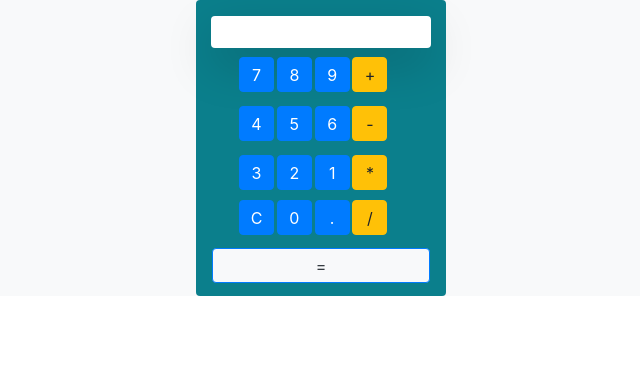
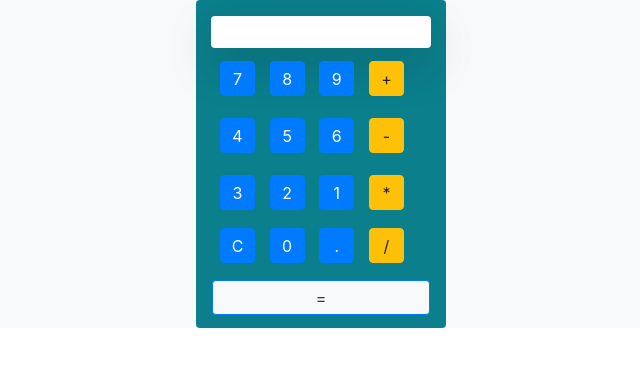
Before and after one commit to JamilaaH/js_dom_calculatrice, a website with bundled scripts: page index.html in a window 1280 px wide. Shown: the whole page, without its empty margins (319-959 px from the left). Built offline with nearby package versions, Linux system fonts and the light colour scheme.

Commit message:
rectif design

```diff
--- a/index.html
+++ b/index.html
@@ -10,7 +10,7 @@
 
 
     <div id="content" class="bg-light">
-        <div class="boite container  py-2 d-flex align-items-center flex-column">
+        <div class="boite container  py-2 d-flex align-items-center justify-content-center flex-column">
             <!-- imput -->
             <div class="container pt-2">
                 <div class="row">
@@ -21,65 +21,65 @@
             </div>
 
             <!-- rangée 1 -->
-            <div class="row ml-2 mt-1">
-                <div class="col-md-2">
+            <div class="row  mt-1">
+                <div class="col-2 m-1">
                     <button type="button"  class="sept chiffre btn btn-primary">7</button>
                 </div>
-                <div class="col-md-2">
+                <div class="col-2 m-1">
                     <button  type="button" class="huit chiffre btn btn-primary">8</button>
                 </div>
-                <div class="col-md-2">
+                <div class="col-2 m-1">
                     <button  type="button" class="neuf chiffre btn btn-primary">9</button>
                 </div>
-                <div class="col-md-2">
+                <div class="col-2 m-1">
                     <button type="button" class="operation btn btn-warning">+</button>
                 </div>
             </div>
 
             <!-- rangée 2 -->
-            <div class="row ml-2 mt-1">
-                <div class="col-2">
+            <div class="row  mt-1">
+                <div class="col-2 m-1">
                     <button type="button" class="quatre chiffre btn chiffre btn-primary">4</button>
                 </div>
-                <div class="col-2">
+                <div class="col-2 m-1">
                     <button type="button" class="cinq chiffre btn chiffre btn-primary">5</button>
                 </div>
-                <div class="col-2">
+                <div class="col-2 m-1">
                     <button type="button" class="six chiffre btn chiffre btn-primary">6</button>
                 </div>
-                <div class="col-2">
+                <div class="col-2 m-1">
                     <button type="button" class="soustraction operation btn btn-warning">-</button>
                 </div>
             </div>
 
             <!-- rangée 3 -->
-            <div class="row ml-2 mt-1">
-                <div class="col-2">
+            <div class="row  mt-1">
+                <div class="col-2 m-1">
                     <button type="button" class="trois chiffre btn chiffre btn-primary">3</button>
                 </div>
-                <div class="col-2">
+                <div class="col-2 m-1">
                     <button type="button" class="deux chiffre btn chiffre btn-primary">2</button>
                 </div>
-                <div class="col-2">
+                <div class="col-2 m-1">
                     <button type="button" class="un chiffre btn chiffre btn-primary">1</button>
                 </div>
-                <div class="col-2">
+                <div class="col-2 m-1">
                     <button type="button" class="multip operation btn btn-warning">*</button>
                 </div>
             </div>
 
             <!-- rangée 4 -->
-            <div class="row ml-2">
-                <div class="col-2">
+            <div class="row ">
+                <div class="col-2 m-1">
                     <button type="button" class="clear  btn  btn-primary">C</button>
                 </div>
-                <div class="col-2">
+                <div class="col-2 m-1">
                     <button type="button" class="zero chiffre btn chiffre btn-primary">0</button>
                 </div>
-                <div class="col-2">
+                <div class="col-2 m-1">
                     <button type="button" class="point btn btn-primary">.</button>
                 </div>
-                <div class="col-2">
+                <div class="col-2 m-1">
                     <button type="button" class="division operation btn btn-warning">/</button>
                 </div>
             </div>
--- a/public/js/main.js
+++ b/public/js/main.js
@@ -2,6 +2,7 @@ import {chiffres,operateur,btnEgale,btnClear,champAffich} from "./operation.js"
 let nb1
 let nb2
 let op
+
 chiffres.forEach(el =>{
     el.addEventListener("click", ()=> {
         champAffich.innerHTML += el.innerText
@@ -23,7 +24,6 @@ operateur.forEach(el =>{
 btnClear.addEventListener('click', ()=> {
     champAffich.innerHTML=""
 })
-
 
 
 btnEgale.addEventListener('click', ()=> {
@@ -51,3 +51,7 @@ btnEgale.addEventListener('click', ()=> {
             break;
     }
 })
+
+chiffres.forEach(el => {
+    console.log(el);
+})
--- a/src/sass/_style.sass
+++ b/src/sass/_style.sass
@@ -1,5 +1,5 @@
 .boite
-    width: 250px
+    width: auto
     background-color: #0B7F8C
     border-radius: 4px
     .btn
@@ -9,4 +9,4 @@
         width: 35px
 
     .egale
-        width: 218px
+        width: auto
```
